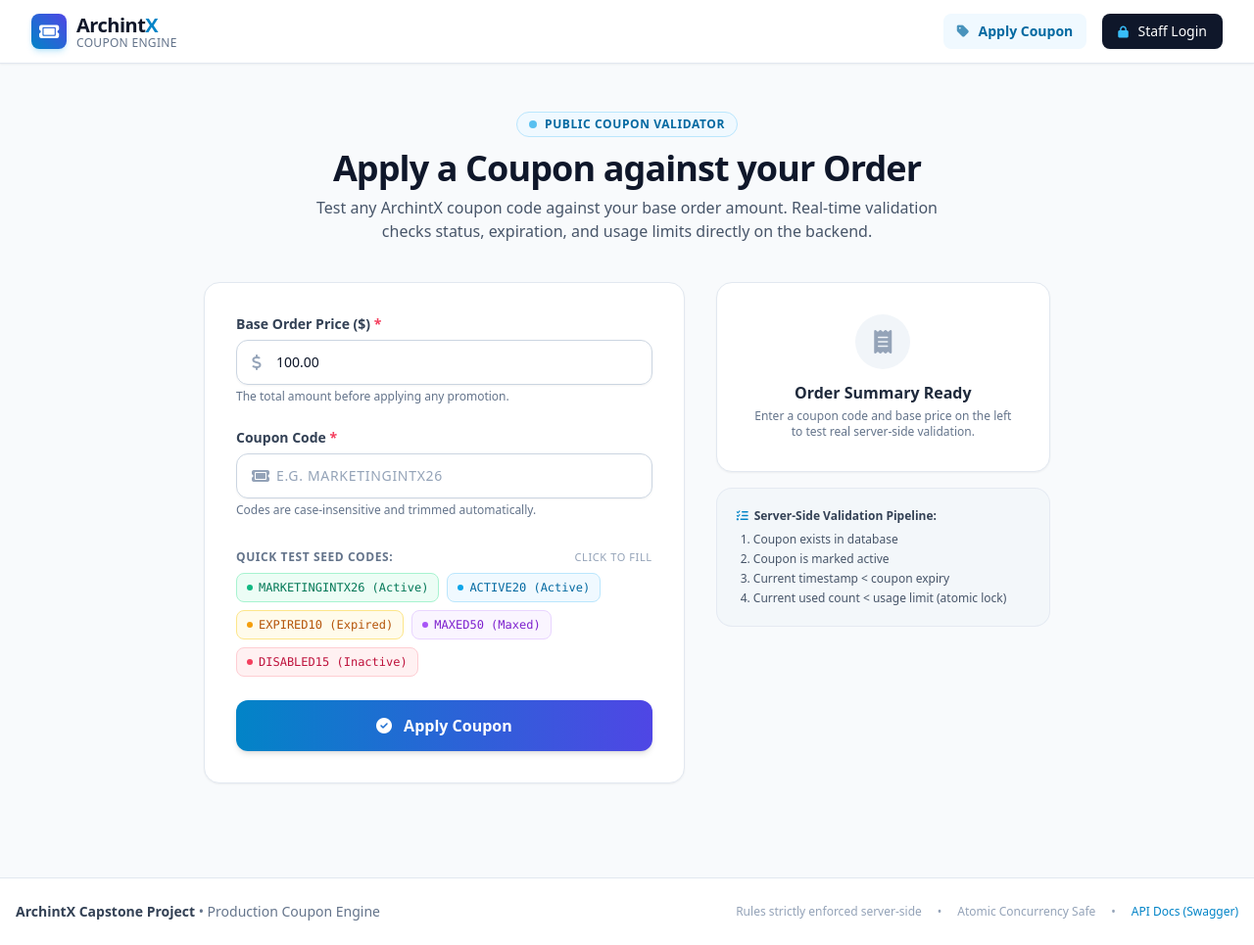
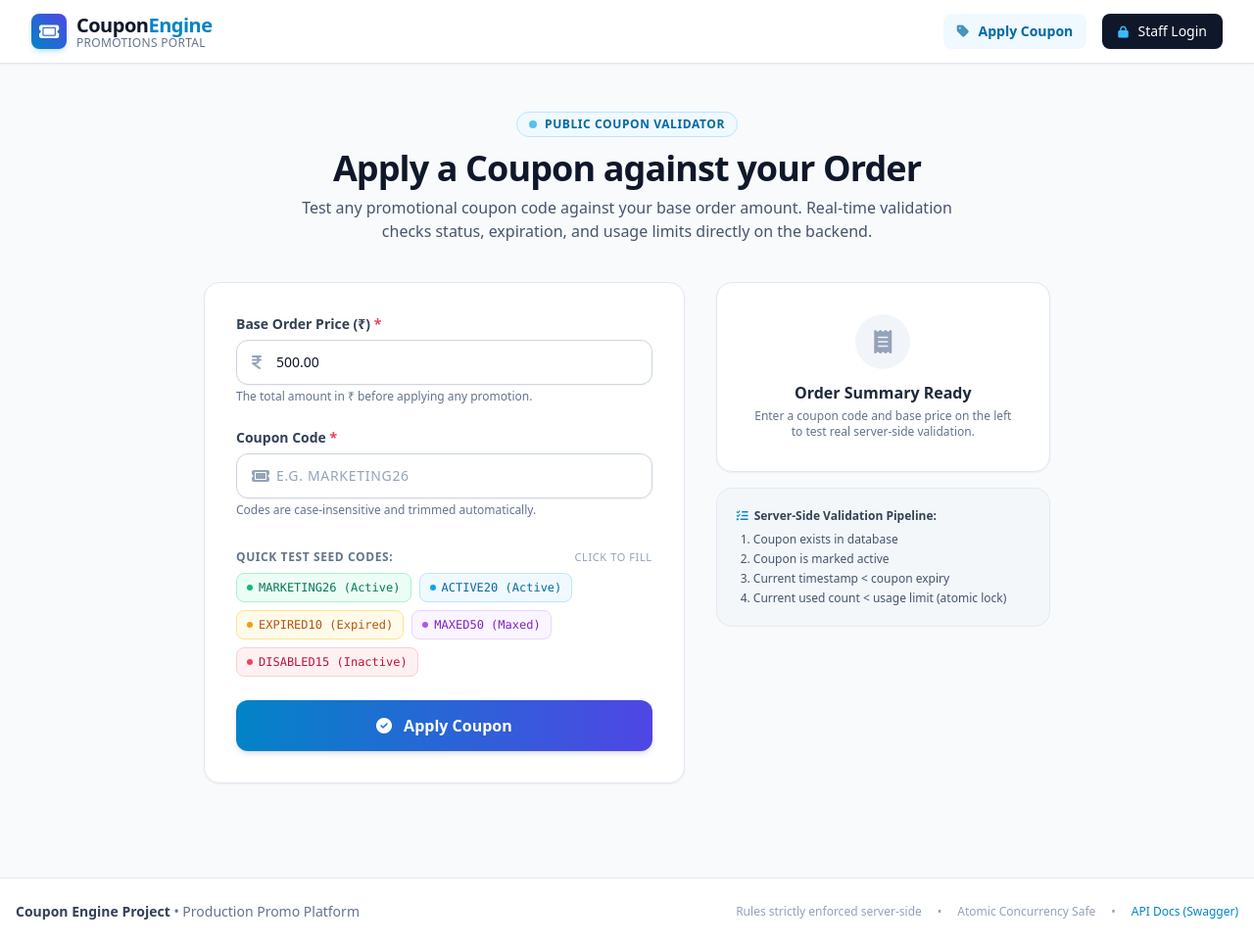
Before and after one commit to dharaniathananchayan/coupon-engine, a FastAPI app: page /apply in a window 1280 px wide. Shown: the whole page at 98% size. Run offline with FastAPI, Linux system fonts and the light colour scheme; some libraries are stand-ins or nearby versions.

Commit message:
refactor: remove all brand mentions, switch to generic branding, and convert all currency to Rupees (INR)

```diff
--- a/app/__init__.py
+++ b/app/__init__.py
@@ -1 +1 @@
-# ArchintX Coupon Engine Package
+# Coupon Engine Package
--- a/app/config.py
+++ b/app/config.py
@@ -3,7 +3,7 @@ from pydantic_settings import BaseSettings, SettingsConfigDict
 
 class Settings(BaseSettings):
     ENVIRONMENT: str = "development"
-    SECRET_KEY: str = "archintx_super_secret_jwt_key_change_in_production_2026"
+    SECRET_KEY: str = "coupon_engine_super_secret_jwt_key_2026"
     ALGORITHM: str = "HS256"
     ACCESS_TOKEN_EXPIRE_MINUTES: int = 1440
     DATABASE_URL: str = "sqlite:///./coupon_engine.db"
--- a/app/main.py
+++ b/app/main.py
@@ -17,7 +17,7 @@ BASE_DIR = Path(__file__).resolve().parent
 Base.metadata.create_all(bind=engine)
 
 app = FastAPI(
-    title="ArchintX Coupon Engine",
+    title="Coupon Engine",
     description="Full-stack coupon system with server-side validation, atomic concurrency control, and staff management.",
     version="1.0.0",
 )
--- a/app/services/coupon_service.py
+++ b/app/services/coupon_service.py
@@ -168,5 +168,5 @@ def apply_coupon(db: Session, raw_code: str, base_price: float) -> ApplyCouponRe
         discount_percent=discount_percent,
         discounted_price=discounted_price,
         savings=savings,
-        message=f"Coupon '{coupon_code}' successfully applied! You saved ${savings:.2f} ({discount_percent}% off)",
+        message=f"Coupon '{coupon_code}' successfully applied! You saved ₹{savings:.2f} ({discount_percent}% off)",
     )
--- a/app/static/css/style.css
+++ b/app/static/css/style.css
@@ -1 +1 @@
-/* Custom styles for ArchintX Coupon Engine */
+/* Custom styles for Coupon Engine */
--- a/app/templates/apply.html
+++ b/app/templates/apply.html
@@ -1,6 +1,6 @@
 {% extends "base.html" %}
 
-{% block title %}Apply Coupon — ArchintX Coupon Engine{% endblock %}
+{% block title %}Apply Coupon — Coupon Engine{% endblock %}
 
 {% block content %}
 <div class="max-w-4xl mx-auto px-4 py-8 sm:py-12">
@@ -13,7 +13,7 @@
             Apply a Coupon against your Order
         </h1>
         <p class="mt-2 text-slate-600 text-sm sm:text-base">
-            Test any ArchintX coupon code against your base order amount. Real-time validation checks status, expiration, and usage limits directly on the backend.
+            Test any promotional coupon code against your base order amount. Real-time validation checks status, expiration, and usage limits directly on the backend.
         </p>
     </div>
 
@@ -24,11 +24,11 @@
                 <!-- Base Price Input -->
                 <div>
                     <label for="basePrice" class="block text-sm font-semibold text-slate-700 mb-1.5">
-                        Base Order Price ($) <span class="text-rose-500">*</span>
+                        Base Order Price (₹) <span class="text-rose-500">*</span>
                     </label>
                     <div class="relative rounded-xl shadow-sm">
                         <div class="pointer-events-none absolute inset-y-0 left-0 flex items-center pl-4 text-slate-400">
-                            <i class="fa-solid fa-dollar-sign"></i>
+                            <i class="fa-solid fa-indian-rupee-sign"></i>
                         </div>
                         <input
                             type="number"
@@ -36,13 +36,13 @@
                             name="base_price"
                             step="0.01"
                             min="0.01"
-                            value="100.00"
+                            value="500.00"
                             required
-                            placeholder="e.g. 100.00"
+                            placeholder="e.g. 500.00"
                             class="block w-full rounded-xl border border-slate-300 pl-10 pr-4 py-3 text-slate-900 placeholder-slate-400 focus:border-sky-500 focus:ring-2 focus:ring-sky-500/20 focus:outline-none text-base transition sm:text-sm font-medium"
                         />
                     </div>
-                    <p class="mt-1 text-xs text-slate-500">The total amount before applying any promotion.</p>
+                    <p class="mt-1 text-xs text-slate-500">The total amount in ₹ before applying any promotion.</p>
                 </div>
 
                 <!-- Coupon Code Input -->
@@ -59,7 +59,7 @@
                             id="couponCode"
                             name="code"
                             required
-                            placeholder="e.g. MARKETINGINTX26"
+                            placeholder="e.g. MARKETING26"
                             class="block w-full rounded-xl border border-slate-300 pl-10 pr-4 py-3 text-slate-900 uppercase font-mono tracking-wider placeholder:font-sans placeholder-slate-400 focus:border-sky-500 focus:ring-2 focus:ring-sky-500/20 focus:outline-none text-base transition sm:text-sm"
                             autocomplete="off"
                         />
@@ -74,8 +74,8 @@
                         <span class="text-[11px] font-normal text-slate-400">Click to fill</span>
                     </p>
                     <div class="flex flex-wrap gap-2">
-                        <button type="button" onclick="setPreset('MARKETINGINTX26')" class="inline-flex items-center text-xs px-2.5 py-1.5 rounded-lg bg-emerald-50 text-emerald-700 border border-emerald-200 hover:bg-emerald-100 font-mono font-medium transition">
-                            <span class="w-1.5 h-1.5 rounded-full bg-emerald-500 mr-1.5"></span> MARKETINGINTX26 (Active)
+                        <button type="button" onclick="setPreset('MARKETING26')" class="inline-flex items-center text-xs px-2.5 py-1.5 rounded-lg bg-emerald-50 text-emerald-700 border border-emerald-200 hover:bg-emerald-100 font-mono font-medium transition">
+                            <span class="w-1.5 h-1.5 rounded-full bg-emerald-500 mr-1.5"></span> MARKETING26 (Active)
                         </button>
                         <button type="button" onclick="setPreset('ACTIVE20')" class="inline-flex items-center text-xs px-2.5 py-1.5 rounded-lg bg-sky-50 text-sky-700 border border-sky-200 hover:bg-sky-100 font-mono font-medium transition">
                             <span class="w-1.5 h-1.5 rounded-full bg-sky-500 mr-1.5"></span> ACTIVE20 (Active)
@@ -233,9 +233,9 @@
                 // Success
                 document.getElementById('resDiscountBadge').innerText = `${data.discount_percent}% OFF`;
                 document.getElementById('resMessage').innerText = data.message;
-                document.getElementById('resOriginalPrice').innerText = `$${data.base_price.toFixed(2)}`;
-                document.getElementById('resSavings').innerText = `-$${data.savings.toFixed(2)}`;
-                document.getElementById('resDiscountedPrice').innerText = `$${data.discounted_price.toFixed(2)}`;
+                document.getElementById('resOriginalPrice').innerText = `₹${data.base_price.toFixed(2)}`;
+                document.getElementById('resSavings').innerText = `-₹${data.savings.toFixed(2)}`;
+                document.getElementById('resDiscountedPrice').innerText = `₹${data.discounted_price.toFixed(2)}`;
                 successCard.classList.remove('hidden');
             } else {
                 // Backend returned 400, 404, etc.
--- a/app/templates/base.html
+++ b/app/templates/base.html
@@ -3,7 +3,7 @@
 <head>
     <meta charset="UTF-8">
     <meta name="viewport" content="width=device-width, initial-scale=1.0">
-    <title>{% block title %}ArchintX Coupon Engine{% endblock %}</title>
+    <title>{% block title %}Coupon Engine{% endblock %}</title>
     <!-- Tailwind CSS CDN -->
     <script src="https://cdn.tailwindcss.com"></script>
     <script>
@@ -41,8 +41,8 @@
                             <i class="fa-solid fa-ticket text-lg"></i>
                         </div>
                         <div>
-                            <span class="text-xl font-bold tracking-tight text-slate-900">Archint<span class="text-sky-600">X</span></span>
-                            <span class="text-xs block text-slate-500 font-medium -mt-1 tracking-wide uppercase">Coupon Engine</span>
+                            <span class="text-xl font-bold tracking-tight text-slate-900">Coupon<span class="text-sky-600">Engine</span></span>
+                            <span class="text-xs block text-slate-500 font-medium -mt-1 tracking-wide uppercase">Promotions Portal</span>
                         </div>
                     </a>
                 </div>
@@ -79,7 +79,7 @@
     <footer class="bg-white border-t border-slate-200 py-6 mt-12 text-center text-sm text-slate-500">
         <div class="max-w-7xl mx-auto px-4 flex flex-col sm:flex-row justify-between items-center gap-3">
             <div>
-                <span class="font-semibold text-slate-700">ArchintX Capstone Project</span> &bull; Production Coupon Engine
+                <span class="font-semibold text-slate-700">Coupon Engine Project</span> &bull; Production Promo Platform
             </div>
             <div class="flex items-center space-x-4 text-xs text-slate-400">
                 <span>Rules strictly enforced server-side</span>
--- a/app/templates/dashboard.html
+++ b/app/templates/dashboard.html
@@ -1,6 +1,6 @@
 {% extends "base.html" %}
 
-{% block title %}Staff Dashboard — ArchintX Coupon Engine{% endblock %}
+{% block title %}Staff Dashboard — Coupon Engine{% endblock %}
 
 {% block content %}
 <div class="max-w-7xl mx-auto px-4 sm:px-6 lg:px-8 py-8">
--- a/scripts/seed.py
+++ b/scripts/seed.py
@@ -15,7 +15,7 @@ def seed_database():
         now = datetime.now(timezone.utc).replace(tzinfo=None)
 
         # 1. Seed Staff User
-        staff_email = "staff@archintx.com"
+        staff_email = "staff@couponengine.com"
         staff_password = "Password123!"
         existing_staff = db.query(Staff).filter(Staff.email == staff_email).first()
 
@@ -65,7 +65,7 @@ def seed_database():
                 "is_active": False,
             },
             {
-                "code": "MARKETINGINTX26",
+                "code": "MARKETING26",
                 "discount_percent": 25.0,
                 "expiry_date": now + timedelta(days=60),
                 "usage_limit": 200,
```
Also changed, not shown: app/templates/login.html (+5 -5 lines), render.yaml (+5 -5 lines), tests/conftest.py (+2 -2 lines), tests/test_auth.py (+4 -4 lines), tests/test_coupons.py (+1 -1 lines), README.md, 1 other file.
